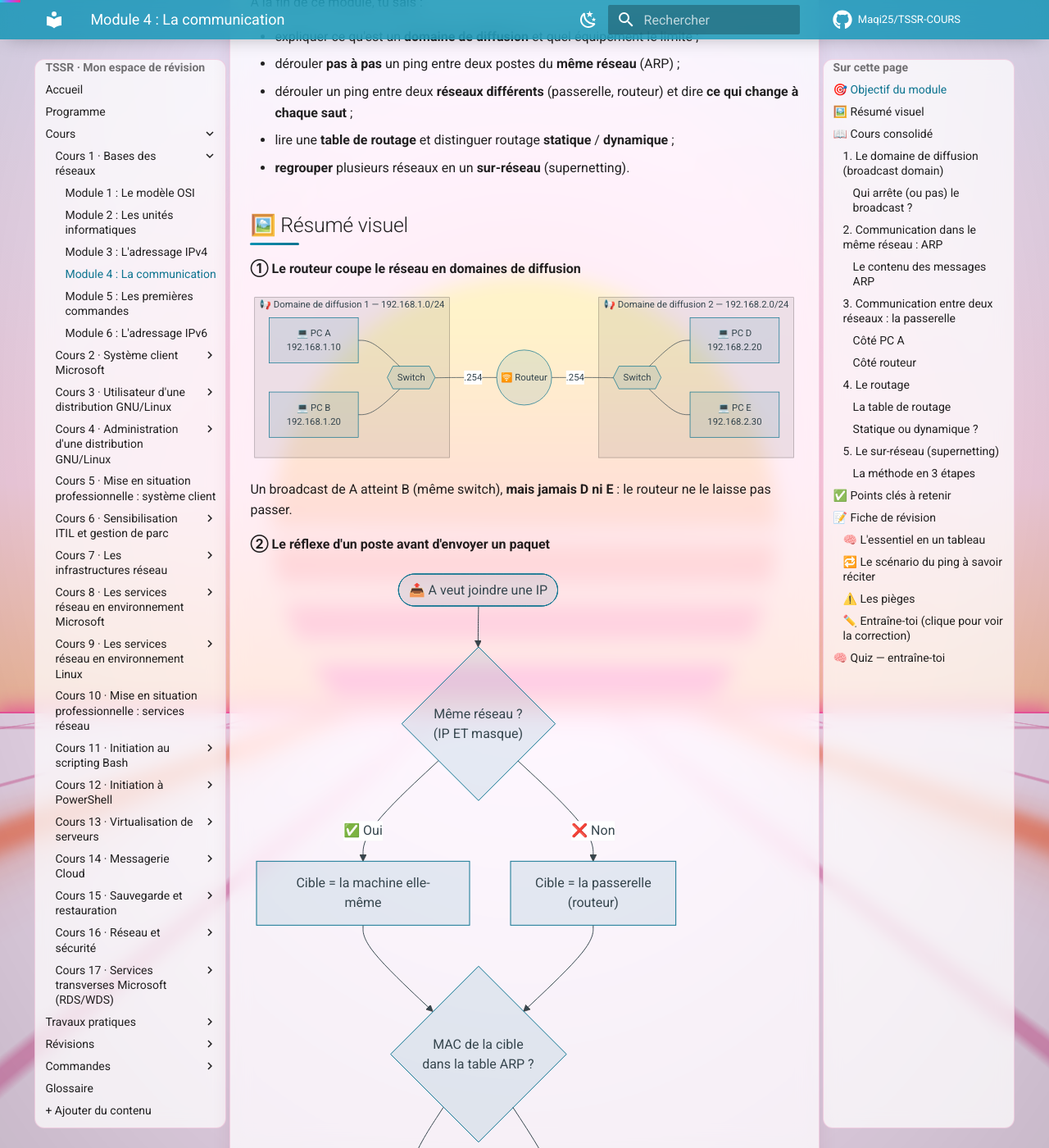
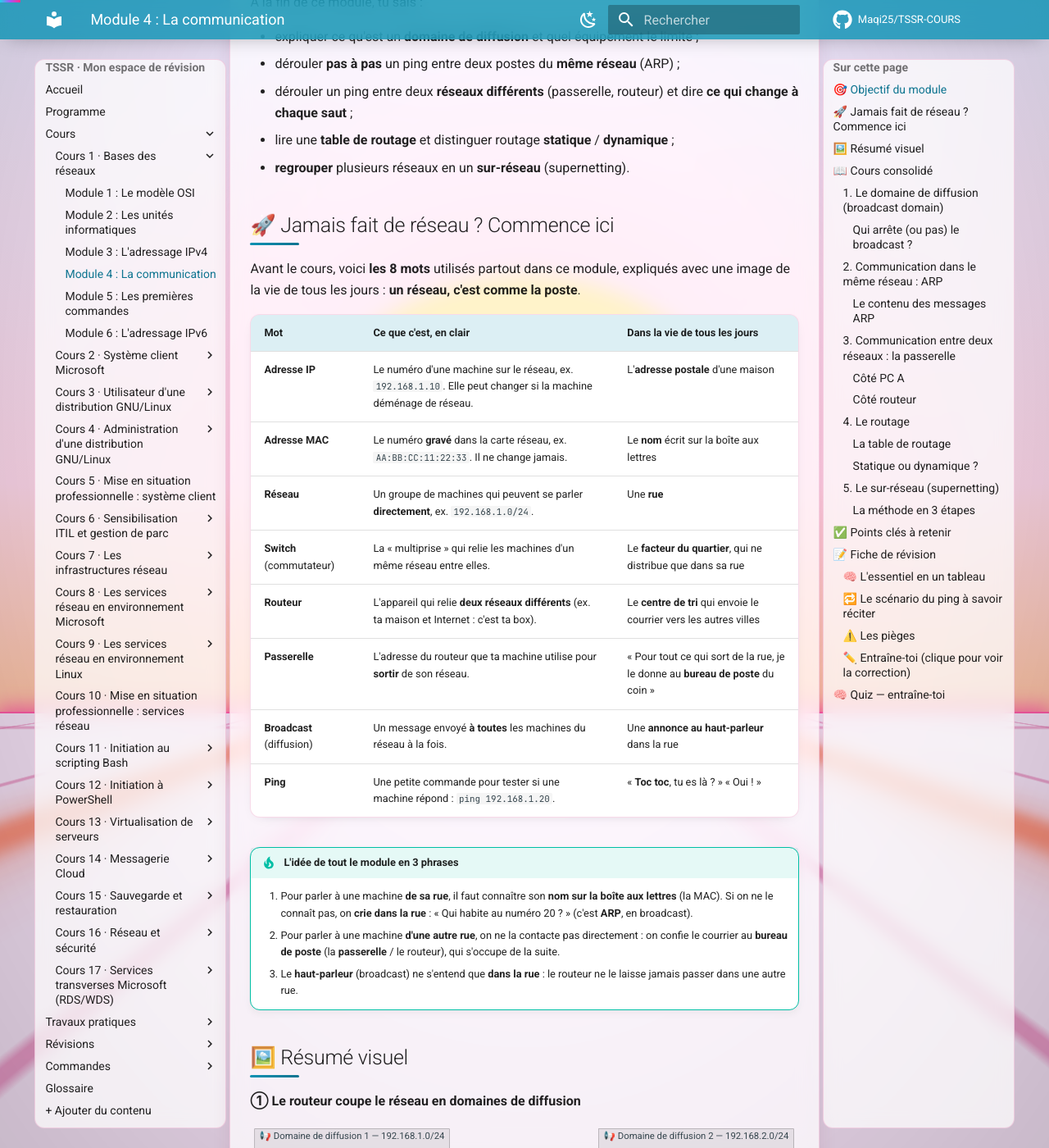
Before and after one commit to Maqi25/TSSR-COURS, an MkDocs documentation site: the page built from docs/cours/cours-01-bases-des-reseaux/module-4-la-communication/index.md, in a window 1280 px wide and 1400 px high, scrolled down 355 px. Shown: the whole window at 82% size. Built offline with MkDocs 1.6.1 and Material for MkDocs 9.7.7, drawn with Linux system fonts in a browser that asks for light colours; comment, search, counter and statistics services are not loaded; some of the changed text lies outside the part shown.

Commit message:
Module 4 : version débutant (lexique imagé et encadrés « En clair »)
- Section « Jamais fait de réseau ? » : 8 mots expliqués avec l'analogie de la poste
- L'idée du module en 3 phrases
- Un encadré « En clair » au début de chaque partie du cours

Co-Authored-By: Claude Opus 5.5 <noreply@anthropic.com>

```diff
--- a/docs/cours/cours-01-bases-des-reseaux/module-4-la-communication/index.md
+++ b/docs/cours/cours-01-bases-des-reseaux/module-4-la-communication/index.md
@@ -11,6 +11,26 @@
 - dérouler un ping entre deux **réseaux différents** (passerelle, routeur) et dire **ce qui change à chaque saut** ;
 - lire une **table de routage** et distinguer routage **statique** / **dynamique** ;
 - **regrouper** plusieurs réseaux en un **sur-réseau** (supernetting).
+
+## 🚀 Jamais fait de réseau ? Commence ici
+
+Avant le cours, voici **les 8 mots** utilisés partout dans ce module, expliqués avec une image de la vie de tous les jours : **un réseau, c'est comme la poste**.
+
+| Mot | Ce que c'est, en clair | Dans la vie de tous les jours |
+|---|---|---|
+| **Adresse IP** | Le numéro d'une machine sur le réseau, ex. `192.168.1.10`. Elle peut changer si la machine déménage de réseau. | L'**adresse postale** d'une maison |
+| **Adresse MAC** | Le numéro **gravé** dans la carte réseau, ex. `AA:BB:CC:11:22:33`. Il ne change jamais. | Le **nom** écrit sur la boîte aux lettres |
+| **Réseau** | Un groupe de machines qui peuvent se parler **directement**, ex. `192.168.1.0/24`. | Une **rue** |
+| **Switch** (commutateur) | La « multiprise » qui relie les machines d'un même réseau entre elles. | Le **facteur du quartier**, qui ne distribue que dans sa rue |
+| **Routeur** | L'appareil qui relie **deux réseaux différents** (ex. ta maison et Internet : c'est ta box). | Le **centre de tri** qui envoie le courrier vers les autres villes |
+| **Passerelle** | L'adresse du routeur que ta machine utilise pour **sortir** de son réseau. | « Pour tout ce qui sort de la rue, je le donne au **bureau de poste** du coin » |
+| **Broadcast** (diffusion) | Un message envoyé **à toutes** les machines du réseau à la fois. | Une **annonce au haut-parleur** dans la rue |
+| **Ping** | Une petite commande pour tester si une machine répond : `ping 192.168.1.20`. | « **Toc toc**, tu es là ? » « Oui ! » |
+
+!!! tip "L'idée de tout le module en 3 phrases"
+    1. Pour parler à une machine **de sa rue**, il faut connaître son **nom sur la boîte aux lettres** (la MAC). Si on ne le connaît pas, on **crie dans la rue** : « Qui habite au numéro 20 ? » (c'est **ARP**, en broadcast).
+    2. Pour parler à une machine **d'une autre rue**, on ne la contacte pas directement : on confie le courrier au **bureau de poste** (la **passerelle** / le routeur), qui s'occupe de la suite.
+    3. Le **haut-parleur** (broadcast) ne s'entend que **dans la rue** : le routeur ne le laisse jamais passer dans une autre rue.
 
 ## 🖼️ Résumé visuel
 
@@ -74,6 +94,9 @@ flowchart TD
 
 ### 1. Le domaine de diffusion (broadcast domain)
 
+!!! abstract "En clair"
+    Un **domaine de diffusion**, c'est « **jusqu'où porte le haut-parleur** ». Toutes les machines reliées par des switchs l'entendent ; le **routeur** est le mur qui l'arrête.
+
 Un **domaine de diffusion** est la zone du réseau dans laquelle un message de **diffusion (broadcast)** est reçu par **toutes** les machines. C'est l'équivalent d'une annonce au haut-parleur : tout le monde dans la pièce l'entend, même si elle ne le concerne pas.
 
 | Couche | Adresse de broadcast | Exemple |
@@ -97,12 +120,15 @@ Un **domaine de diffusion** est la zone du réseau dans laquelle un message de *
 
 ### 2. Communication dans le même réseau : ARP
 
+!!! abstract "En clair"
+    Ta machine connaît l'**adresse IP** de la cible (tu l'as tapée), mais pour envoyer réellement le message sur le câble il lui faut son **adresse MAC**. **ARP** sert uniquement à ça : demander à voix haute « **qui a l'IP 192.168.1.20 ? Donne-moi ta MAC** ». La bonne machine répond, et on note la réponse dans un carnet (la **table ARP**) pour ne pas redemander la prochaine fois.
+
 **Situation** : A (`192.168.1.10/24`, MAC `AA`) fait un `ping 192.168.1.20` vers B (MAC `BB`).
 
 | # | A se demande… | Réponse dans l'exemple |
 |---|---|---|
 | ① | Est-ce ma propre adresse (`127.0.0.1`) ? | Non → on continue |
-| ② | Quel est mon réseau et celui de B ? (IP **ET** masque) | 192.168.1.10 → **192.168.1.0** · 192.168.1.20 → **192.168.1.0** |
+| ② | Quel est mon réseau et celui de B ? (IP **ET** masque, le calcul vu au [module 3](../module-3-l-adressage-ipv4/index.md#3-le-masque-de-sous-reseau-et-le-et-logique)) | 192.168.1.10 → **192.168.1.0** · 192.168.1.20 → **192.168.1.0** |
 | ③ | Sommes-nous dans le même réseau ? | **Oui** → envoi direct à B (sinon → passerelle, section 3) |
 | ④ | Ma **table ARP** connaît-elle la MAC de B ? | Non → **requête ARP en broadcast**, le ping attend |
 | ⑤ | B a-t-il répondu ? | Oui → table ARP mise à jour, **le ping part** (sinon : erreur, « hôte inaccessible ») |
@@ -126,13 +152,16 @@ sequenceDiagram
 | Message | MAC destination | MAC source | IP recherchée / cible | IP source |
 |---|---|---|---|---|
 | **Requête ARP** (broadcast) | `FF:FF:FF:FF:FF:FF` | AA | 192.168.1.20 | 192.168.1.10 |
-| **Réponse ARP** (unicast) | AA | BB | 192.168.1.10 | 192.168.1.20 |
+| **Réponse ARP** (unicast = envoyée à **une seule** machine) | AA | BB | 192.168.1.10 | 192.168.1.20 |
 
 💡 Pour voir la table ARP de ton poste : `arp -a` (Windows et Linux).
 
 ---
 
 ### 3. Communication entre deux réseaux : la passerelle
+
+!!! abstract "En clair"
+    Si la cible n'est **pas dans ta rue**, ta machine ne cherche même pas à la joindre : elle remet le paquet à la **passerelle** (le routeur), comme on dépose une lettre au bureau de poste. Le routeur, lui, sait vers quelle rue l'envoyer. À chaque étape, on change l'**enveloppe extérieure** (les MAC), mais l'**adresse finale écrite sur la lettre** (les IP) ne change jamais.
 
 **Situation** : A (`192.168.1.10/24`, passerelle `192.168.1.254`) fait un ping vers D (`192.168.2.20/24`, passerelle `192.168.2.254`).
 
@@ -157,6 +186,9 @@ Même raisonnement que la section 2, mais à l'étape ③ : `192.168.1.0 ≠ 192
 ---
 
 ### 4. Le routage
+
+!!! abstract "En clair"
+    Le routeur a une **liste d'itinéraires** (la **table de routage**) : « pour aller vers tel réseau, passer par telle porte ». Pour chaque paquet, il regarde l'IP de destination dans sa liste ; s'il ne trouve rien, il l'envoie sur la **route par défaut** (en général : vers Internet).
 
 Le **routage** consiste à choisir le **chemin** d'un paquet à travers un ou plusieurs réseaux. Il se fait à la **couche 3** par les **routeurs**. Le switch, lui, ne fait que faire circuler les trames **dans** un réseau.
 
@@ -189,6 +221,9 @@ Pour chaque paquet, le routeur lit l'IP de destination et consulte sa **table de
 ---
 
 ### 5. Le sur-réseau (supernetting)
+
+!!! abstract "En clair"
+    Au lieu d'écrire 4 lignes dans la liste d'itinéraires (« rue 0, rue 1, rue 2, rue 3 : passer par là »), on en écrit **une seule** qui les englobe toutes (« **tout le quartier** : passer par là »). C'est juste une façon de **résumer** plusieurs réseaux voisins.
 
 Le **sur-réseau** est l'**inverse du sous-réseau** : on **regroupe plusieurs réseaux contigus** en un seul, plus grand, avec un masque **plus court** (moins de bits à 1). But : **une seule ligne dans la table de routage** au lieu de plusieurs.
 
```
